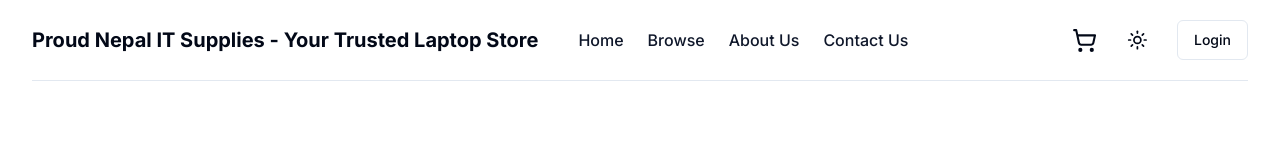
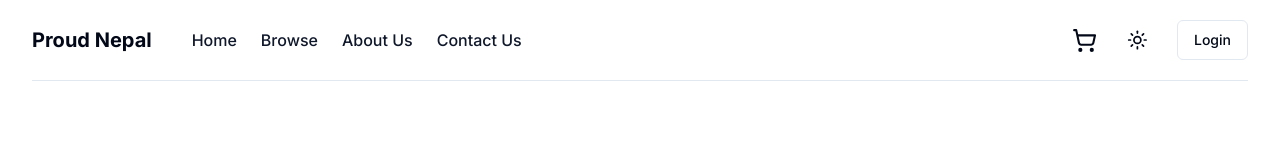
Before and after one commit to anil0403/proud-nepal, a Next.js app: page /about in a window 1280 px wide. Shown: the top 160 px of the page. Built offline with nearby package versions, Linux system fonts and the light colour scheme.

Commit message:
site name fixed

```diff
--- a/app/layout.tsx
+++ b/app/layout.tsx
@@ -34,17 +34,17 @@ export const metadata: Metadata = {
   ],
   openGraph: {
     type: "website",
-    title: "Proud Nepal IT Supplies - Your Trusted Laptop Store",
+    title: "Proud Nepal IT Suppliers - Your Trusted Laptop Store",
     siteName: siteConfig.name,
     description:
-      "Proud Nepal IT Supplies offers a wide range of laptops from various brands, catering to all your computing needs. Find the perfect laptop with us today!",
+      "Proud Nepal IT Suppliers offers a wide range of laptops from various brands, catering to all your computing needs. Find the perfect laptop with us today!",
     url: "https://pnits.com.np",
     images:
       "https://res.cloudinary.com/dnpavfe7j/image/upload/v1692265988/frg9dzs3pqtpbckrzvaw.jpg",
   },
   twitter: {
     card: "summary_large_image",
-    title: siteConfig.name,
+    title: "Proud Nepal IT Suppliers - Your Trusted Laptop Store",
     description: siteConfig.description,
     images:
       "https://res.cloudinary.com/dnpavfe7j/image/upload/v1692265988/frg9dzs3pqtpbckrzvaw.jpg",
--- a/components/main-nav.tsx
+++ b/components/main-nav.tsx
@@ -13,7 +13,7 @@ export function MainNav({ items }: MainNavProps) {
   return (
     <div className="flex gap-6 md:gap-10 relative ">
       <Link href="/" className="flex items-center space-x-2">
-        <h2 className="inline-block font-bold">{siteConfig.name}</h2>
+        <h2 className="inline-block font-bold">Proud Nepal</h2>
       </Link>
       {items?.length ? (
         <>
--- a/config/site.ts
+++ b/config/site.ts
@@ -1,9 +1,9 @@
 export type SiteConfig = typeof siteConfig
 
 export const siteConfig = {
-  name: "Proud Nepal IT Supplies - Your Trusted Laptop Store",
+  name: "Proud Nepal IT Suppliers - Your Trusted Laptop Store",
   description:
-    "Proud Nepal IT Supplies offers a wide range of laptops from various brands, catering to all your computing needs. Find the perfect laptop with us today!",
+    "Proud Nepal IT Suppliers offers a wide range of laptops from various brands, catering to all your computing needs. Find the perfect laptop with us today!",
   mainNav: [
     {
       title: "Home",
```
